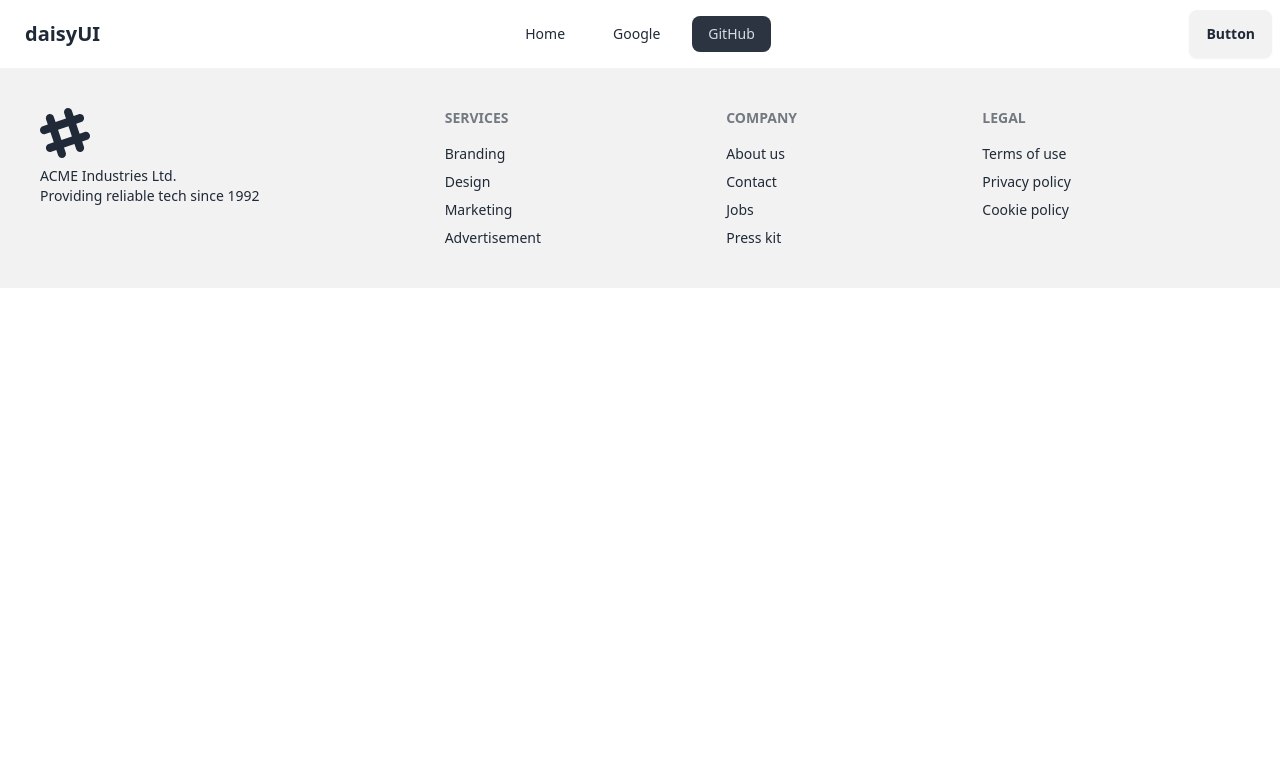
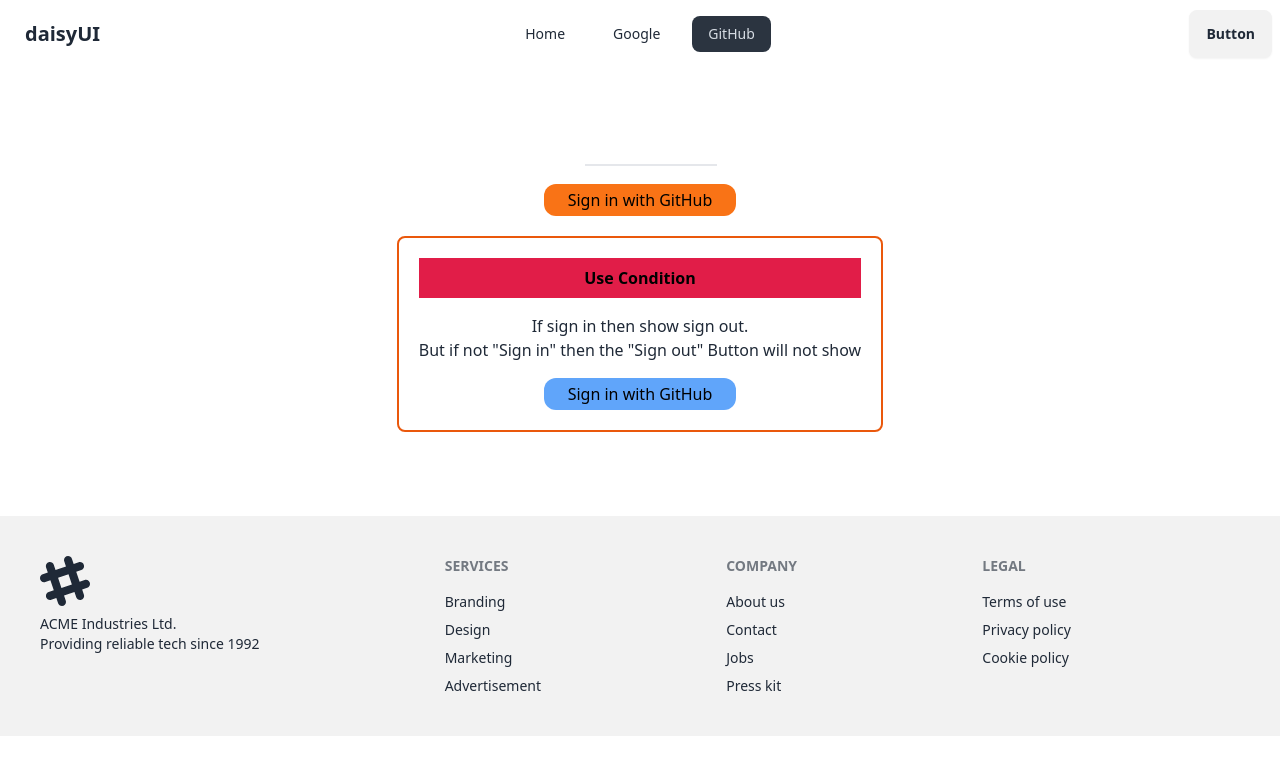
Before and after one commit to rohan26ir/Firebase-Authentication, a React (Vite) app: page /github in a window 1280 px wide. Shown: the top 774 px of the page. Built offline with nearby package versions, Linux system fonts and the light colour scheme.

Commit message:
add GitHub

```diff
--- a/src/components/Sign/Github/Github.jsx
+++ b/src/components/Sign/Github/Github.jsx
@@ -1,8 +1,89 @@
-import React from 'react';
+import React, { useState } from 'react';
+import { GithubAuthProvider, signInWithPopup, signOut } from "firebase/auth";
+import auth from '../../Firebase/FirebaseG';
 
 const Github = () => {
+  const [user, setUser] = useState(null);
+
+  // const provider = new GoogleAuthProvider()
+  const provider = new GithubAuthProvider
+
+  const handleGithubIn =() =>{
+
+    signInWithPopup(auth, provider)
+    .then((result) => {
+
+      console.log("Photo", result.user.photoURL);
+      console.log(result.user);
+      setUser(result.user)
+    })
+    .catch(error =>{
+      console.log("Errpr", error);
+      setUser(null)
+    });
+  }
+
+  const handleGithubOut = () =>{
+    signOut(auth)
+    .then(() => {
+      console.log("Sign out done");
+      setUser(null)
+    })
+    .catch(error => console.log(error))
+
+  }
+
   return (
-    <div>
+    <div className='flex flex-col justify-center items-center space-y-5 my-16'>
+
+      <h3 className='text-2xl font-bold text-white'>Simple <span className='border-b-2'>Sign in/out</span> Page</h3>
+
+      <div className='flex justify-center items-center'>
+         <div className='px-6 py-1 rounded-xl text-black bg-orange-500 hover:bg-orange-600' onClick={handleGithubIn}>Sign in with GitHub</div>
+      </div>
+
+
+      <div className='space-y-4 border-2 border-orange-600 p-5 rounded-lg'>
+        <h2 className='text-center bg-rose-600 py-2 text-black font-bold'>Use Condition </h2>
+        <div className='text-center'>
+        <h2>If sign in then show sign out. <br />But if not "Sign in" then the "Sign out" Button will not show</h2>
+        </div>
+
+        <div>
+          {
+            user ?
+            <div className='flex justify-center items-center my-5'>
+            <div className='px-6 py-1 rounded-xl text-black bg-blue-400 hover:bg-blue-600' onClick={handleGithubOut}>Sign Out</div>
+            </div>
+            :
+            <div className='flex justify-center items-center'>
+            <div className='px-6 py-1 rounded-xl text-black bg-blue-400 hover:bg-blue-600' onClick={handleGithubIn}>Sign in with GitHub</div>
+            </div>
+
+          }
+        </div>
+      </div>
+
+      <div>
+        {
+          user && <div>
+            <div className='bg-white w-[100%] p-4 rounded-lg shadow-2xl'>
+              <div className='flex justify-center'>
+                <div className=''><img className='rounded-full' src={user.photoURL} alt="" /></div>
+              </div>
+              <div className='text-black my-5'>
+                <h3>Name: {user.displayName}</h3>
+                <p>Email: {user.email}</p>
+              </div>
+          </div>
+
+      <div className='flex justify-center items-center my-5'>
+         <div className='px-6 py-1 rounded-xl text-black bg-orange-500 hover:bg-orange-600' onClick={handleGithubOut}>Sign Out</div>
+      </div>
+          </div>
+        }
+      </div>
+
 
     </div>
   );
```
